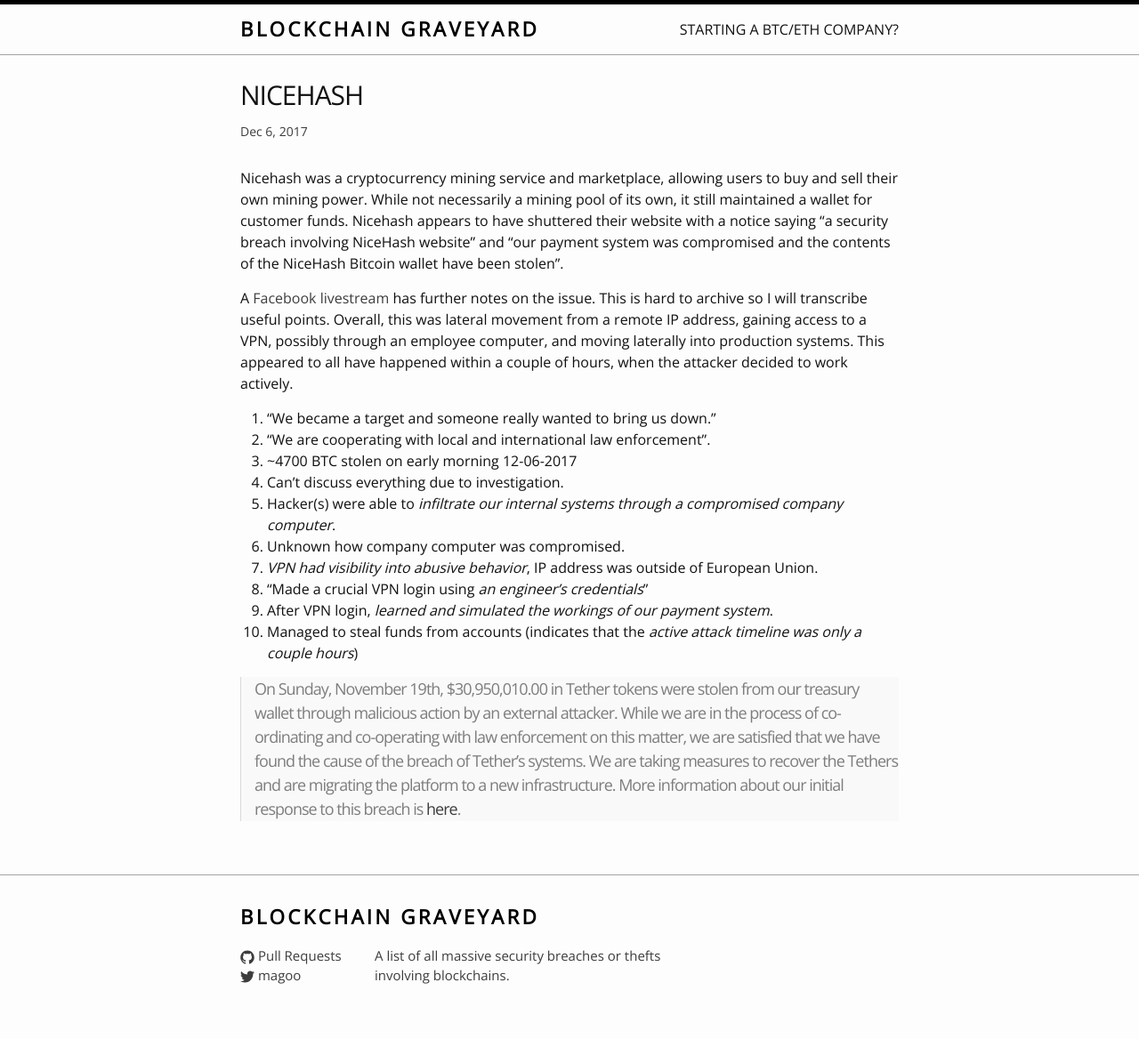
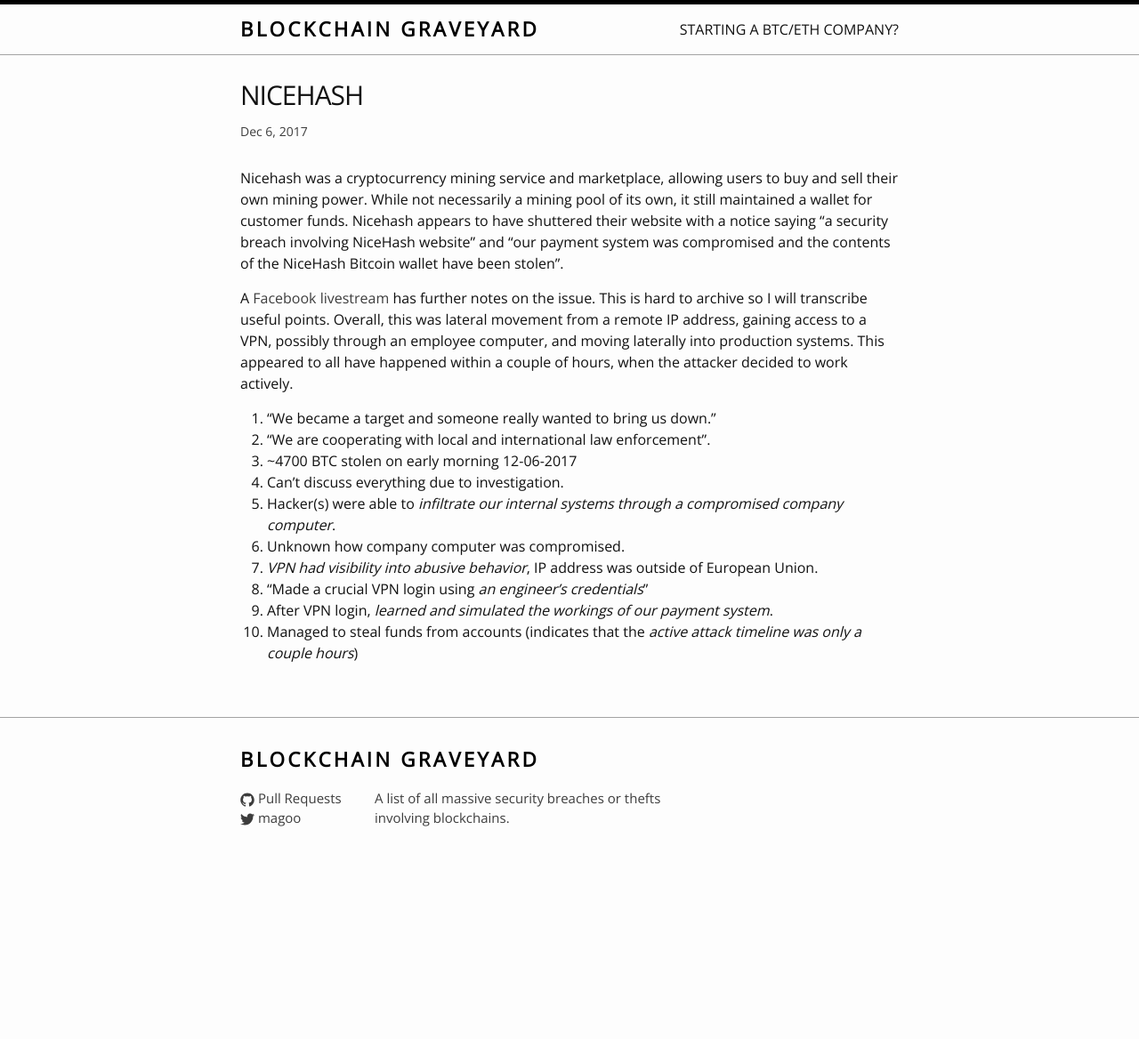
Before and after one commit to magoo/Blockchain-Graveyard, a Jekyll site: the page built from _posts/2017-12-06-nicehash.markdown, in a window 1280 px wide. Shown: the whole page at 89% size. Built offline with Jekyll 4.4.1, drawn with Linux system fonts in a browser that asks for light colours; nearby versions of some CDN libraries; after the commit the page ends 991 px from its top, so only the background shows below that.

Commit message:
Removed duplicate about Tether hack

```diff
--- a/_posts/2017-12-06-nicehash.markdown
+++ b/_posts/2017-12-06-nicehash.markdown
@@ -19,6 +19,3 @@
 7. "Made a crucial VPN login using *an engineer's credentials*"
 8. After VPN login, *learned and simulated the workings of our payment system*.
 9. Managed to steal funds from accounts (indicates that the *active attack timeline was only a couple hours*)
-
-
-> On Sunday, November 19th, $30,950,010.00 in Tether tokens were stolen from our treasury wallet through malicious action by an external attacker. While we are in the process of co-ordinating and co-operating with law enforcement on this matter, we are satisfied that we have found the cause of the breach of Tether’s systems. We are taking measures to recover the Tethers and are migrating the platform to a new infrastructure. More information about our initial response to this breach is [here](https://tether.to/tether-critical-announcement/).
```
